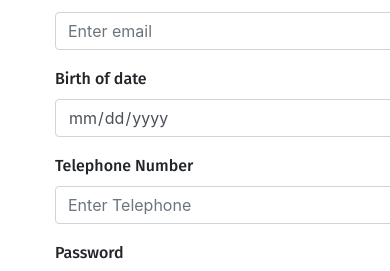
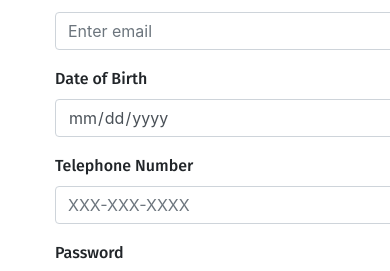
Before and after one commit to ongreverze/ReactTanderWebsite, a React (Create React App) app: page /sign-up in a window 390 px wide. Shown: the part 497-768 px from the top of the page. Built offline with nearby package versions, Linux system fonts and the light colour scheme; the HTML template or start-up script is replaced by a standard one.

Commit message:
change placeholder telephone to xxx-xxx-xxxx

```diff
--- a/src/cad/cardUI.jsx
+++ b/src/cad/cardUI.jsx
@@ -13,6 +13,7 @@ const Card = props => {
                 <p className="card-text text-secondary">
                     Test
                 </p>
+                <a href="#" className="btn btn-outline-danger">Delete</a>
                 <a href="#" className="btn btn-outline-success">Go Anywhere</a>
             </div>
         </div>
--- a/src/components/signup.component.js
+++ b/src/components/signup.component.js
@@ -27,13 +27,13 @@ export default class SignUp extends Component {
                 </div>
 
                 <div className="form-group">
-                    <label>Birth of date</label>
+                    <label>Date of Birth</label>
                     <input type="date" className="form-control" />
                 </div>
 
                 <div className="form-group">
                     <label>Telephone Number</label>
-                    <input type="tel" className="form-control" pattern="[0-9]{3}-[0-9]{3}-[0-9]{4}" required placeholder="Enter Telephone"/>
+                    <input type="tel" className="form-control" pattern="[0-9]{3}-[0-9]{3}-[0-9]{4}" required placeholder="XXX-XXX-XXXX"/>
                 </div>
 
                 <div className="form-group">
```
